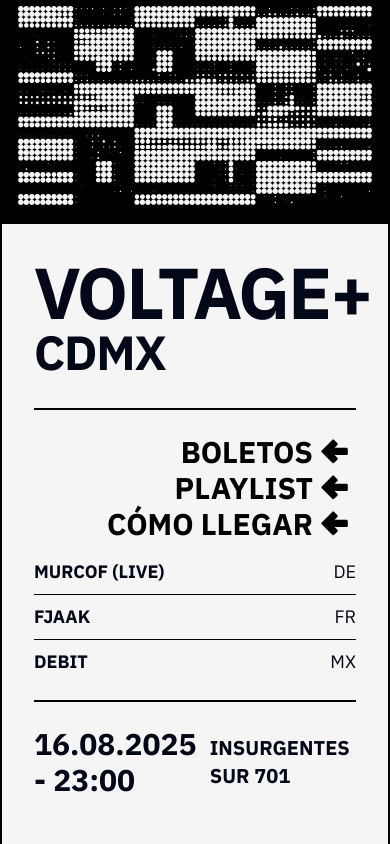
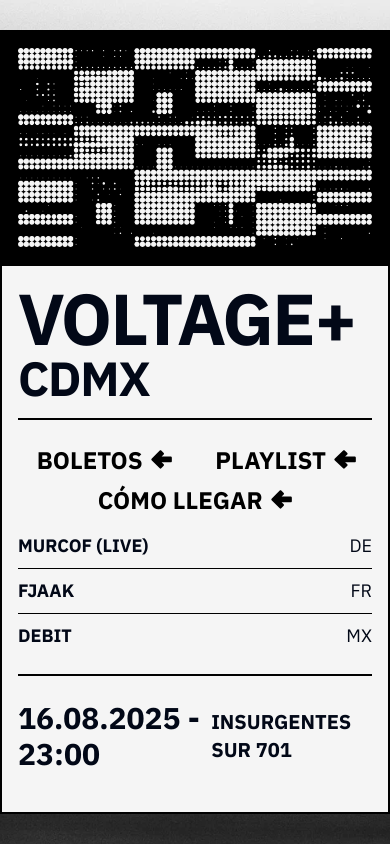
Before and after one commit to JaimeOrtegaxyz/voltageplusfest, a React (Vite) app: page / in a window 390 px wide. Built offline with nearby package versions, Linux system fonts and the light colour scheme.

Commit message:
Update Poster.tsx

```diff
--- a/src/components/Poster.tsx
+++ b/src/components/Poster.tsx
@@ -19,13 +19,13 @@ const Poster: React.FC = () => {
 
   return (
     <div
-      className="fixed inset-0 w-screen h-screen flex justify-center items-center bg-[#f5f5f5] bg-cover bg-center bg-no-repeat overflow-hidden"
+      className="fixed inset-0 w-screen h-screen flex justify-center items-center bg-[#f5f5f5] bg-cover bg-center bg-no-repeat overflow-x-hidden overflow-y-auto"
       style={{
         backgroundImage: bgImage ? `url('${bgImage}')` : undefined
       }}
     >
       {/* Centered and sticky poster card */}
-      <div className="w-full max-w-[900px] mx-auto bg-[#f5f5f5] border-2 border-black transform lg:scale-[0.67] flex-shrink-0">
+      <div className="w-full max-w-[900px] mx-auto bg-[#f5f5f5] border-2 border-black flex-shrink-0 lg:scale-[0.67]">
         {/* Pixelated DIALEKTIK logo */}
         <div className="w-full border-b-2 border-black p-4 bg-black">
           <div className="relative w-full overflow-hidden" style={{
@@ -47,13 +47,13 @@ const Poster: React.FC = () => {
         {/* New minimalist design content */}
         <div>
           {/* VOLTAGE CDMX Header - align padding with content below */}
-          <div className="px-8 md:px-12 py-8 mb-0">
+          <div className="px-4 py-4 md:px-8 md:py-8 mb-0">
             <h1 className="text-7xl sm:text-8xl md:text-9xl lg:text-[10rem] font-bold tracking-tight leading-none w-full">VOLTAGE+</h1>
             <h2 className="text-5xl sm:text-6xl md:text-7xl lg:text-[7rem] font-bold tracking-tight leading-none w-full">CDMX</h2>
           </div>
 
           {/* Rest of content with normal padding */}
-          <div className="px-8 md:px-12 pb-8">
+          <div className="px-4 pb-4 md:px-8 md:pb-8">
             <Separator className="h-[2px] bg-black mb-6" />
 
             {/* Electronic music night */}
@@ -75,31 +75,31 @@ const Poster: React.FC = () => {
                   <span className="text-lg md:text-xl">MX</span>
                 </div>
               </div>
-              <div className="md:order-2 order-1 text-right space-y-0">
-                {['BOLETOS', 'PLAYLIST', 'CÓMO LLEGAR'].map((label, idx) => (
-                  <div
-                    key={label}
-                    className="group inline-flex items-center text-3xl md:text-4xl font-bold transition-all duration-500 cursor-pointer px-2 rounded hover:bg-black"
-                  >
-                    <span
-                      className="transition-colors duration-500 group-hover:text-[#f5f5f5] text-black"
-                    >
-                      {label}
-                    </span>
+              <div className="md:order-2 order-1">
+                {/* Mobile grid for action buttons */}
+                <div className="grid grid-cols-2 gap-2 md:flex md:flex-col md:text-right md:space-y-2">
+                  <div className="group flex items-center justify-center text-2xl md:text-4xl font-bold transition-all duration-500 cursor-pointer px-2 rounded hover:bg-black">
+                    <span className="transition-colors duration-500 group-hover:text-[#f5f5f5] text-black">BOLETOS</span>
                     <span className="relative ml-2 h-[0.9em] w-[0.9em] inline-block">
-                      <img
-                        src="/left_arrow_black.svg"
-                        alt="arrow"
-                        className="absolute inset-0 h-full w-full transition-opacity duration-500 opacity-100 group-hover:opacity-0 pointer-events-none"
-                      />
-                      <img
-                        src="/left_arrow_f5f5f5.svg"
-                        alt="arrow hover"
-                        className="absolute inset-0 h-full w-full transition-opacity duration-500 opacity-0 group-hover:opacity-100 pointer-events-none"
-                      />
+                      <img src="/left_arrow_black.svg" alt="arrow" className="absolute inset-0 h-full w-full transition-opacity duration-500 opacity-100 group-hover:opacity-0 pointer-events-none" />
+                      <img src="/left_arrow_f5f5f5.svg" alt="arrow hover" className="absolute inset-0 h-full w-full transition-opacity duration-500 opacity-0 group-hover:opacity-100 pointer-events-none" />
                     </span>
                   </div>
-                ))}
+                  <div className="group flex items-center justify-center text-2xl md:text-4xl font-bold transition-all duration-500 cursor-pointer px-2 rounded hover:bg-black">
+                    <span className="transition-colors duration-500 group-hover:text-[#f5f5f5] text-black">PLAYLIST</span>
+                    <span className="relative ml-2 h-[0.9em] w-[0.9em] inline-block">
+                      <img src="/left_arrow_black.svg" alt="arrow" className="absolute inset-0 h-full w-full transition-opacity duration-500 opacity-100 group-hover:opacity-0 pointer-events-none" />
+                      <img src="/left_arrow_f5f5f5.svg" alt="arrow hover" className="absolute inset-0 h-full w-full transition-opacity duration-500 opacity-0 group-hover:opacity-100 pointer-events-none" />
+                    </span>
+                  </div>
+                  <div className="group flex items-center justify-center col-span-2 text-2xl md:text-4xl font-bold transition-all duration-500 cursor-pointer px-2 rounded hover:bg-black">
+                    <span className="transition-colors duration-500 group-hover:text-[#f5f5f5] text-black">CÓMO LLEGAR</span>
+                    <span className="relative ml-2 h-[0.9em] w-[0.9em] inline-block">
+                      <img src="/left_arrow_black.svg" alt="arrow" className="absolute inset-0 h-full w-full transition-opacity duration-500 opacity-100 group-hover:opacity-0 pointer-events-none" />
+                      <img src="/left_arrow_f5f5f5.svg" alt="arrow hover" className="absolute inset-0 h-full w-full transition-opacity duration-500 opacity-0 group-hover:opacity-100 pointer-events-none" />
+                    </span>
+                  </div>
+                </div>
               </div>
             </div>
 
```
